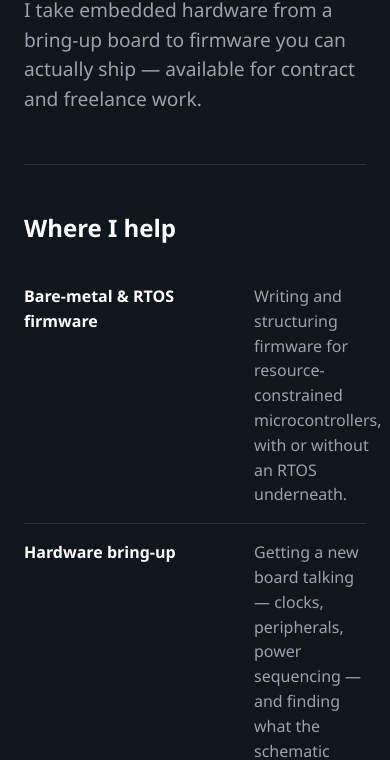
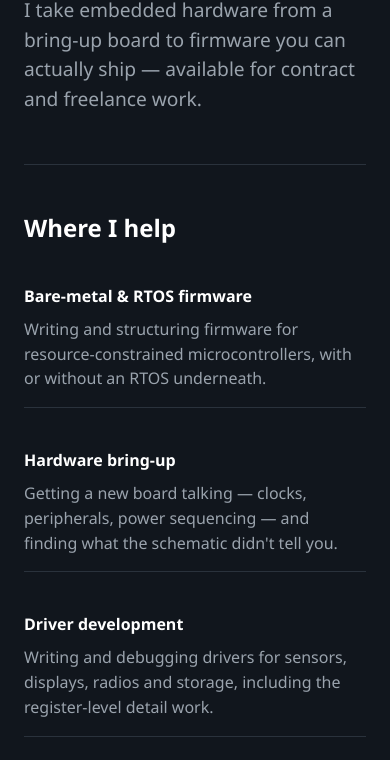
Before and after one commit to sidmouthtech/SidmouthTech, a plain HTML site: page firmware.html in a window 390 px wide. Shown: the part 342-1102 px from the top of the page. Drawn offline with Linux system fonts and the light colour scheme.

Commit message:
auto stacking work items when on mobile

```diff
--- a/firmware.html
+++ b/firmware.html
@@ -184,6 +184,19 @@
     color:var(--text-dim);
     font-size:0.9rem;
   }
+
+  /* Stack items vertically on mobile devices */
+  @media (max-width: 768px) {
+  .work-list li {
+    flex-direction: column;
+    align-items: flex-start;
+    gap: 0.5rem; /* Adds space between header and description */
+  }
+
+  .work-list li + li {
+    margin-top: 1.5rem; /* Adds spacing between list items */
+  }
+}
 </style>
 </head>
 <body>
```
